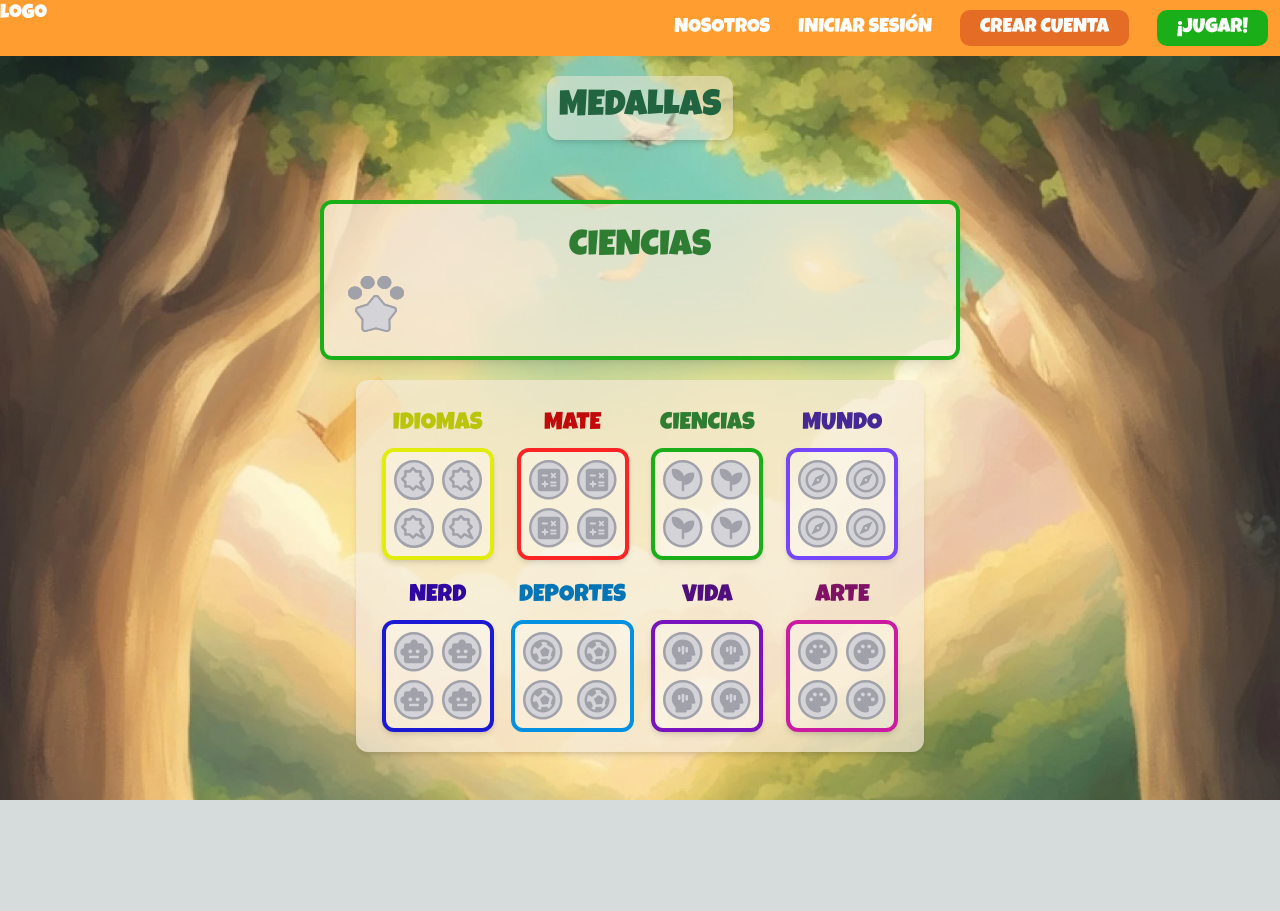
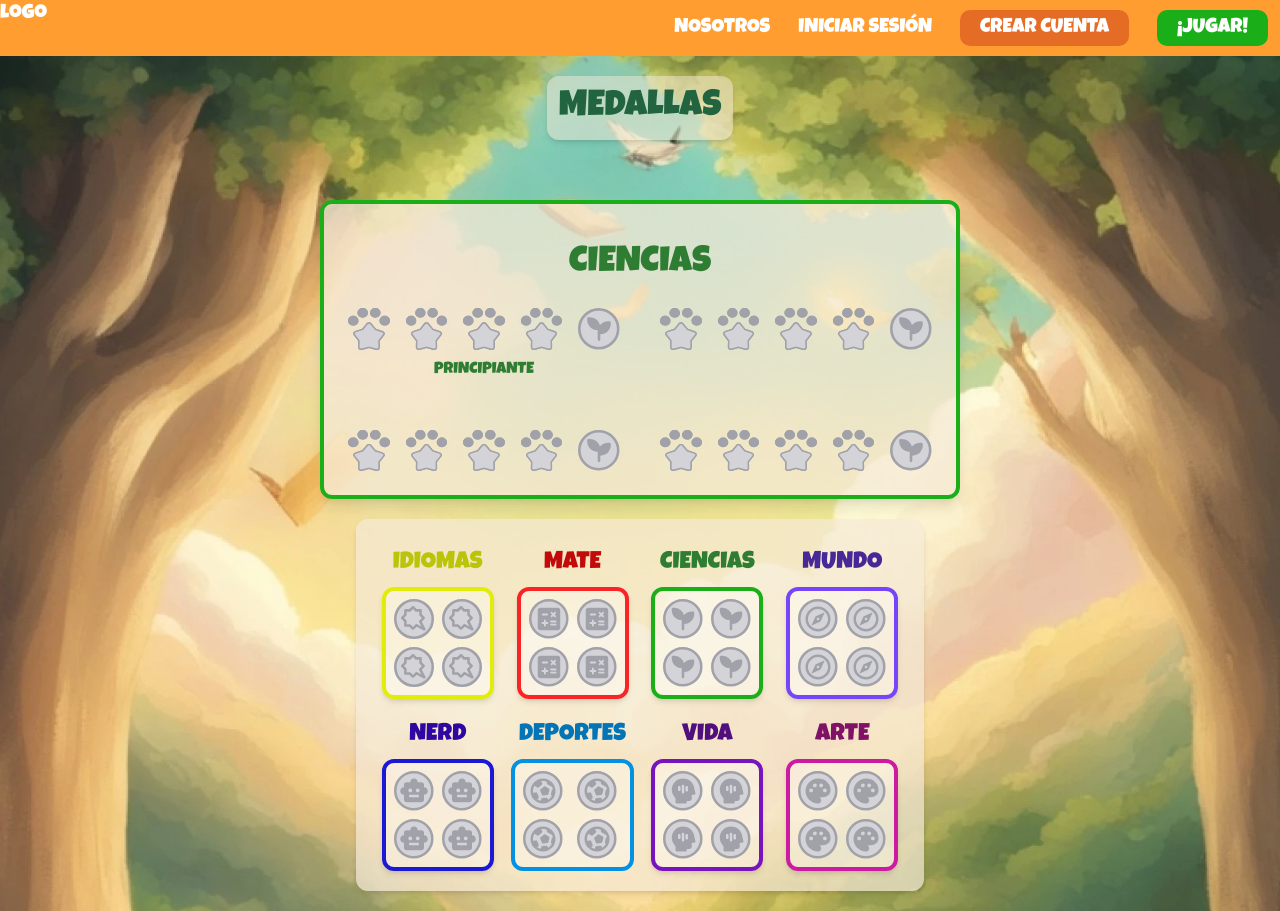
Before and after one commit to Randomlandia/frontend, a Next.js app: page /user/achv in a window 1280 px wide. Before the commit the page ends 800 px from the top, so only its background shows below. Built offline with nearby package versions, Linux system fonts and the light colour scheme; a web font is replaced by a local one.

Commit message:
Medalla Detail badges layout, needs adjustment

```diff
--- a/components/modalsMedals/MedallaDetail.jsx
+++ b/components/modalsMedals/MedallaDetail.jsx
@@ -1,14 +1,48 @@
 export default function MedallaDetail() {
   return (
-    <div className="flex flex-col gap-2 bg-oldwhite/75 border-4 border-natL rounded-xl shadow-lg p-6 mt-10 h-4/5 w-[350px] md:w-4/5 lg:w-1/2 mx-auto">
+    <div className="flex flex-col gap-2  bg-oldwhite/75 border-4 border-natL rounded-xl shadow-lg p-6 mt-10 h-4/5 w-[350px] md:w-4/5 lg:w-1/2 mx-auto">
       {/* NOMBRE DEL TOPIC */}
       <div className="flex justify-center">
-        <p className="font-lucky text-natD text-center text-4xl">CIENCIAS</p>
+        <p className="font-lucky text-natD text-center text-4xl p-4">
+          CIENCIAS
+        </p>
       </div>
 
       {/* MEDALLAS */}
-      <div>
-        <img src="/stargrey.svg" alt="" />
+      <div className="grid grid-cols-2 gap-10">
+        <div>
+          <div className="grid grid-cols-5 justify-items-center gap-4">
+            <img src="/stargrey.svg" alt="" />
+            <img src="/stargrey.svg" alt="" />
+            <img src="/stargrey.svg" alt="" />
+            <img src="/stargrey.svg" alt="" />
+            <img src="/B_CIENCIAgrey.svg" alt="" />
+          </div>
+          <div className="flex justify-center">
+            <p className="font-lucky text-natD text-center p-2">PRINCIPIANTE</p>
+          </div>
+        </div>
+        <div className="grid grid-cols-5 justify-items-center gap-4">
+          <img src="/stargrey.svg" alt="" />
+          <img src="/stargrey.svg" alt="" />
+          <img src="/stargrey.svg" alt="" />
+          <img src="/stargrey.svg" alt="" />
+          <img src="/B_CIENCIAgrey.svg" alt="" />
+        </div>
+        <div className="grid grid-cols-5 justify-items-center gap-4">
+          <img src="/stargrey.svg" alt="" />
+          <img src="/stargrey.svg" alt="" />
+          <img src="/stargrey.svg" alt="" />
+          <img src="/stargrey.svg" alt="" />
+          <img src="/B_CIENCIAgrey.svg" alt="" />
+        </div>
+        <div className="grid grid-cols-5 justify-items-center gap-4">
+          <img src="/stargrey.svg" alt="" />
+          <img src="/stargrey.svg" alt="" />
+          <img src="/stargrey.svg" alt="" />
+          <img src="/stargrey.svg" alt="" />
+          <img src="/B_CIENCIAgrey.svg" alt="" />
+        </div>
       </div>
     </div>
   );
```
